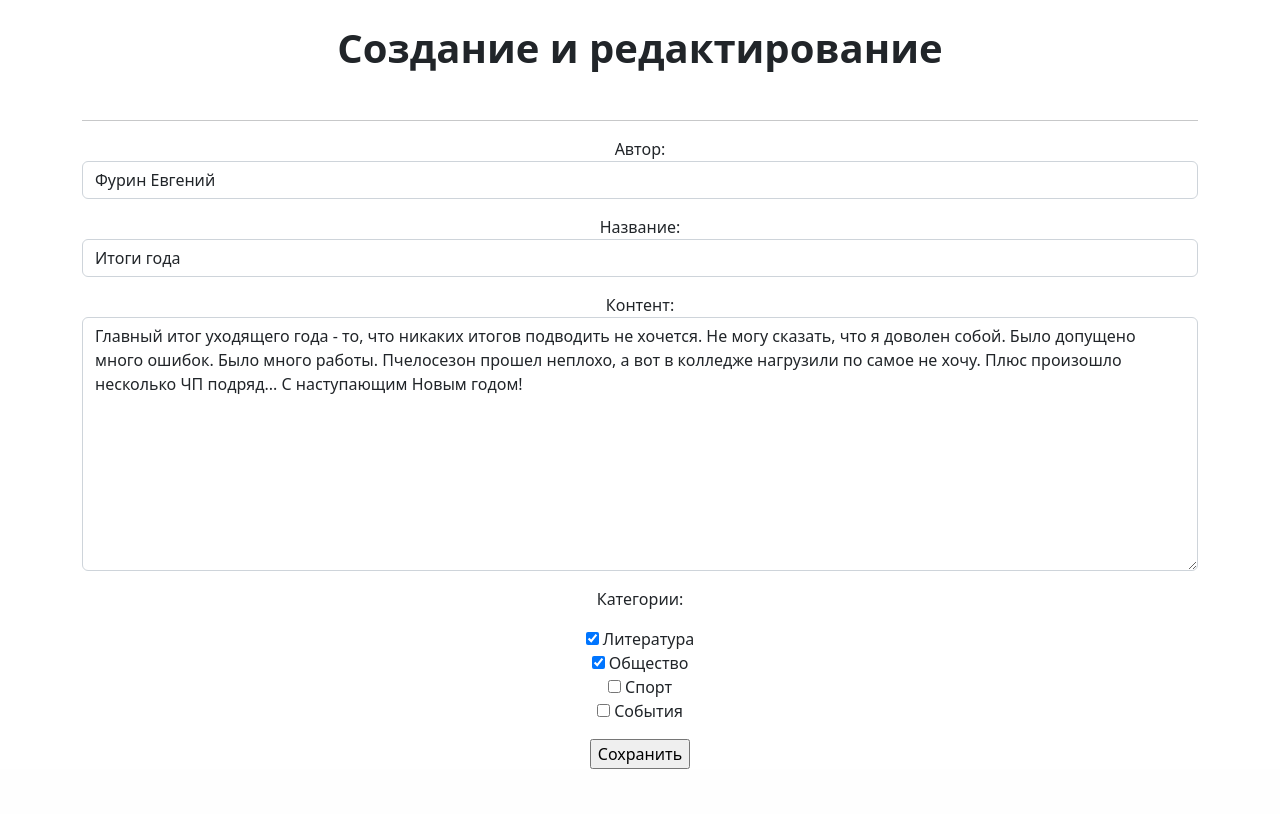
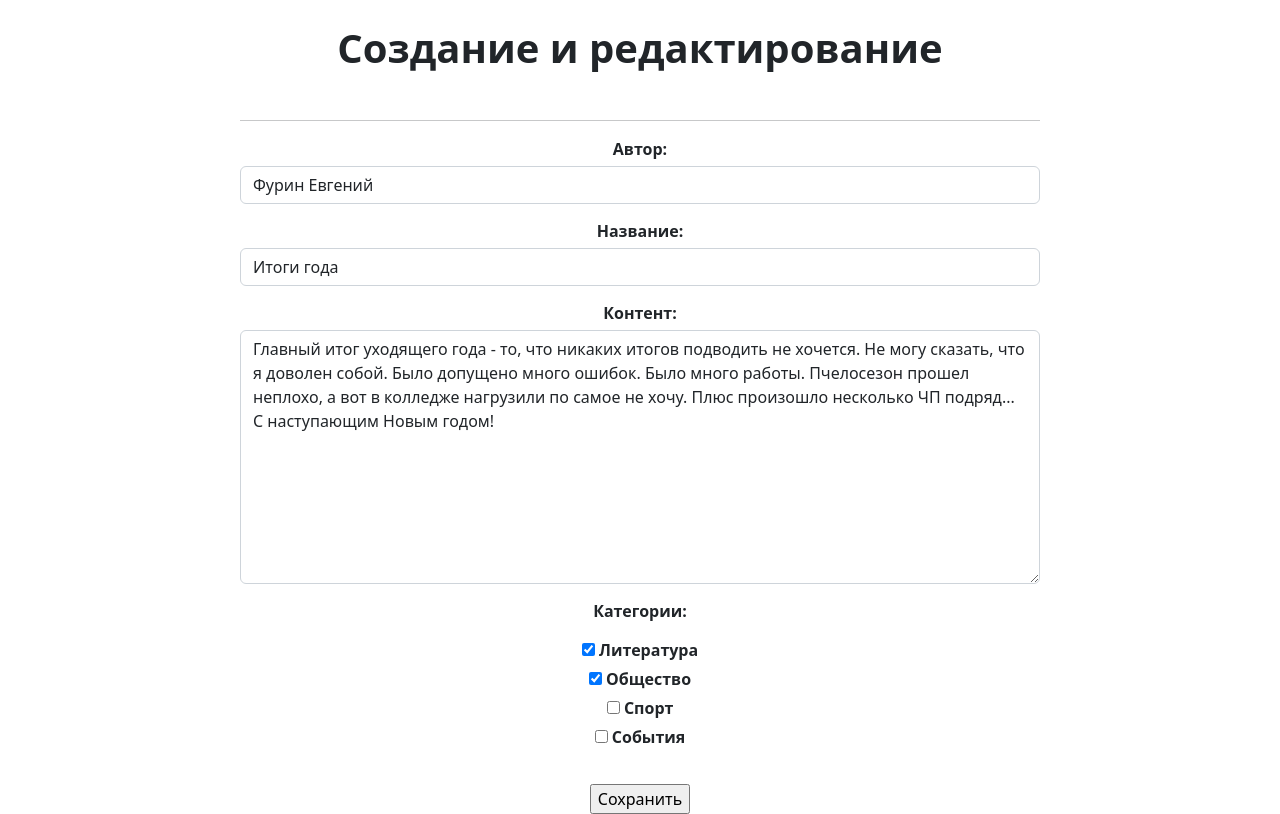
Before and after one commit to OxyRoxy80/Mini-projects, a Django app: page /news/news/1/edit/ in a window 1280 px wide. Shown: the part 56-870 px from the top of the page. Before the commit the page ends 825 px from the top, so only its background shows below. Run offline with Django 5.2, Linux system fonts and the light colour scheme; data comes from the database, SQL or seed files in the repository; some libraries are stand-ins or nearby versions.

Commit message:
adding forms and filters 2

```diff
--- a/NewsPaper/templates/news_delete.html
+++ b/NewsPaper/templates/news_delete.html
@@ -1,7 +1,7 @@
 {% extends 'flatpages/default.html' %}
 
 {% block content %}
-<h1><strong>Удаление новости</strong></h1>
+<h1><strong>Удаление</strong></h1>
 <hr>
 <br>
 <form action="" method="post">
--- a/NewsPaper/templates/news_edit.html
+++ b/NewsPaper/templates/news_edit.html
@@ -1,6 +1,23 @@
 {% extends 'flatpages/default.html' %}
 
 {% block content %}
+<style>
+    form p {
+        margin-bottom: 15px;
+    }
+
+    form label {
+        display: block;
+        margin-bottom: 5px;
+        font-weight: bold;
+    }
+
+    input[type="submit"] {
+        margin-top: 20px;
+    }
+</style>
+
+<div style="max-width: 800px; margin: 0 auto;">
 <br>
 <h1><strong>Создание и редактирование</strong></h1>
 <br>
```
Also changed, not shown: NewsPaper/templates/news.html (+15 -0 lines).
